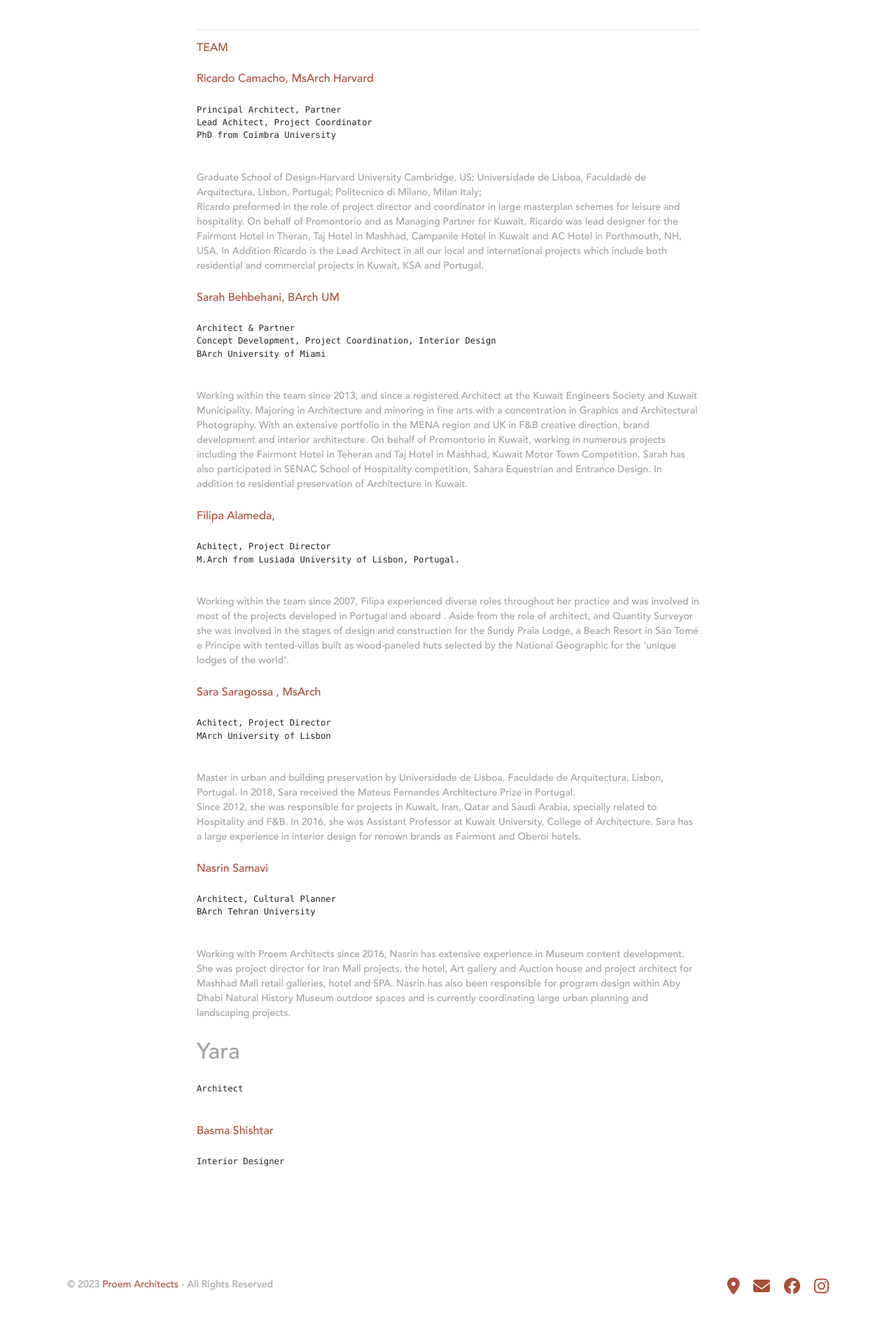
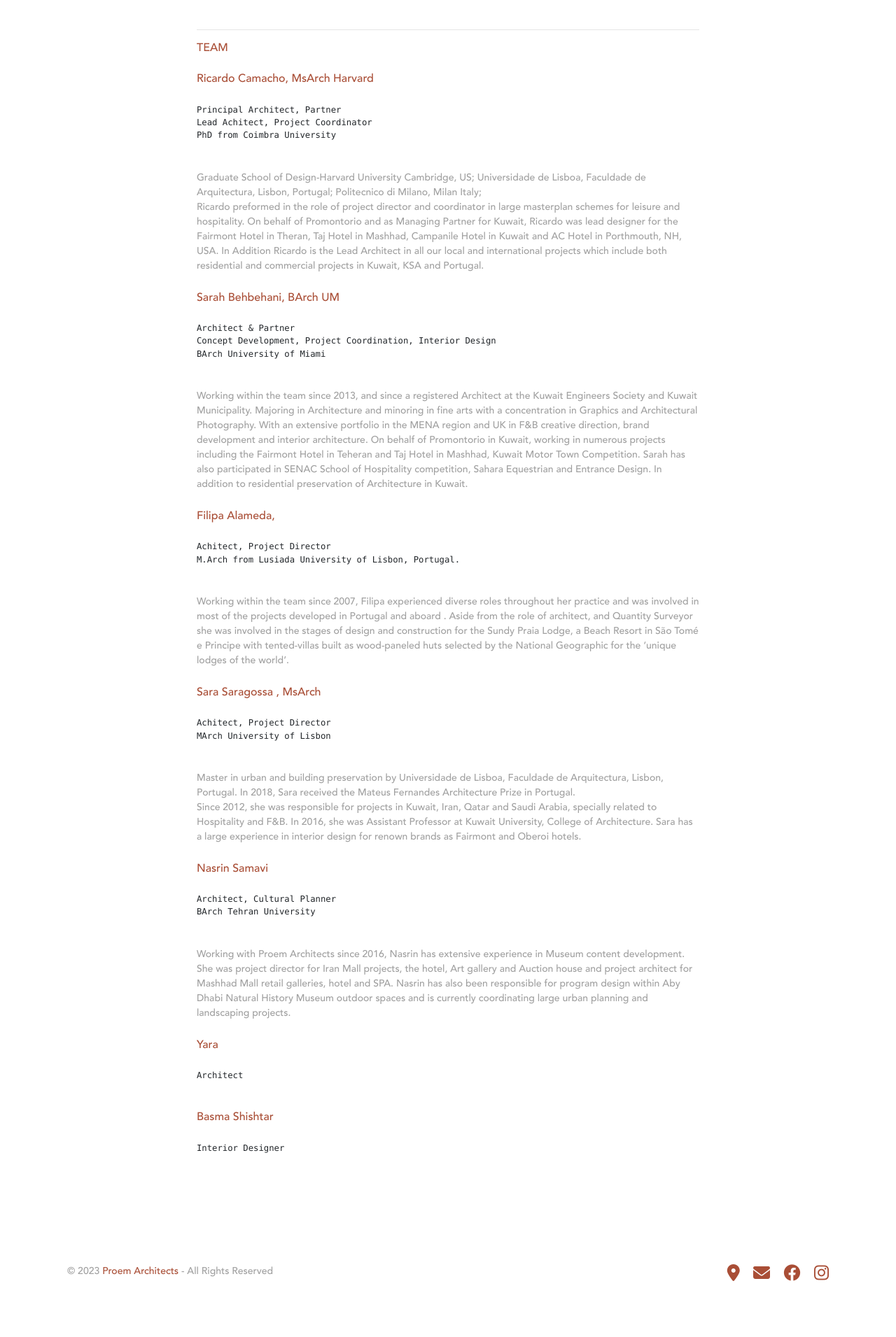
Before and after one commit to ProemArchitects/ProemArchitects.github.io, a Jekyll site: the page built from practice.md, in a window 1280 px wide. Shown: the part 912-2823 px from the top of the page at 70% size. Built offline with Jekyll 4.4.1, drawn with Linux system fonts in a browser that asks for light colours; a script that is not in the unit is left out.

Commit message:
text formating

```diff
--- a/practice.md
+++ b/practice.md
@@ -68,7 +68,7 @@ Since 2012, she was responsible for projects in Kuwait, Iran, Qatar and Saudi Ar
 
 Working with Proem Architects since 2016, Nasrin has extensive experience in Museum content development. She was project director for Iran Mall projects, the hotel, Art gallery and Auction house and project architect for Mashhad Mall retail galleries, hotel and SPA. Nasrin has also been responsible for program design within Aby Dhabi Natural History Museum outdoor spaces and is currently coordinating large urban planning and landscaping projects.
 
-## Yara
+### Yara
 
 	Architect
 
```
Also changed, not shown: publications.md (+10 -4 lines), .obsidian/workspace.json.
